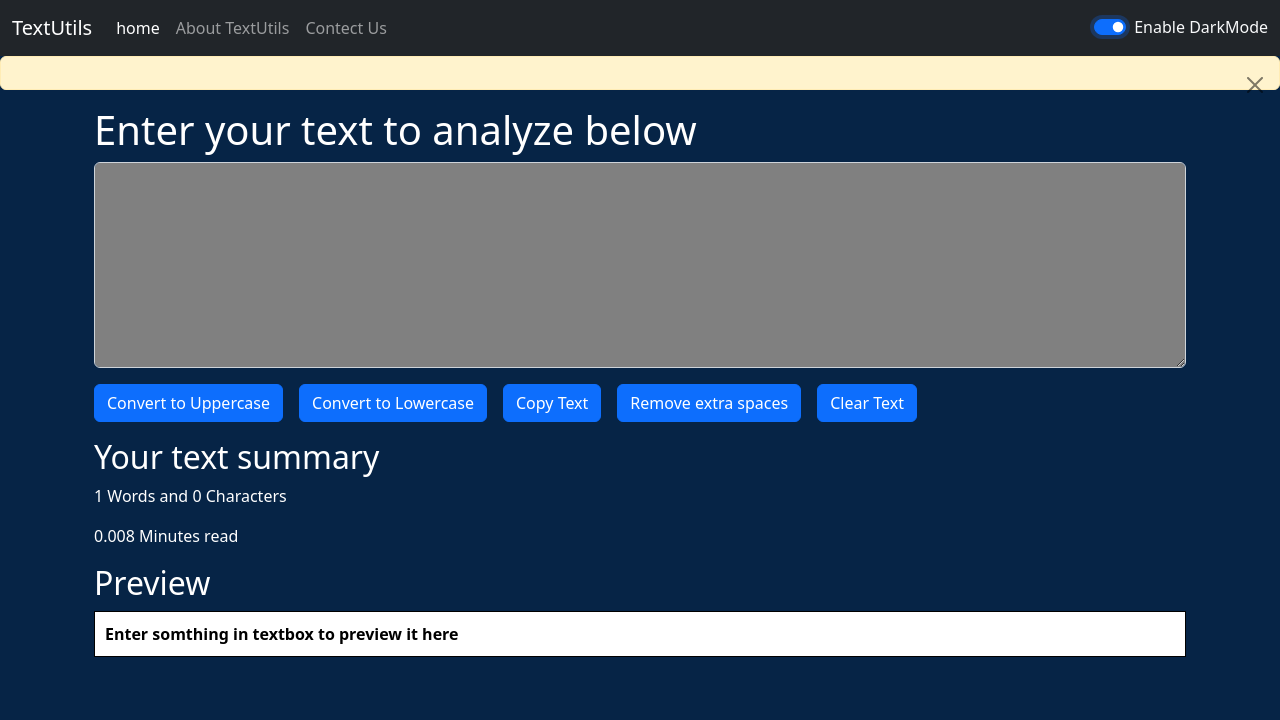
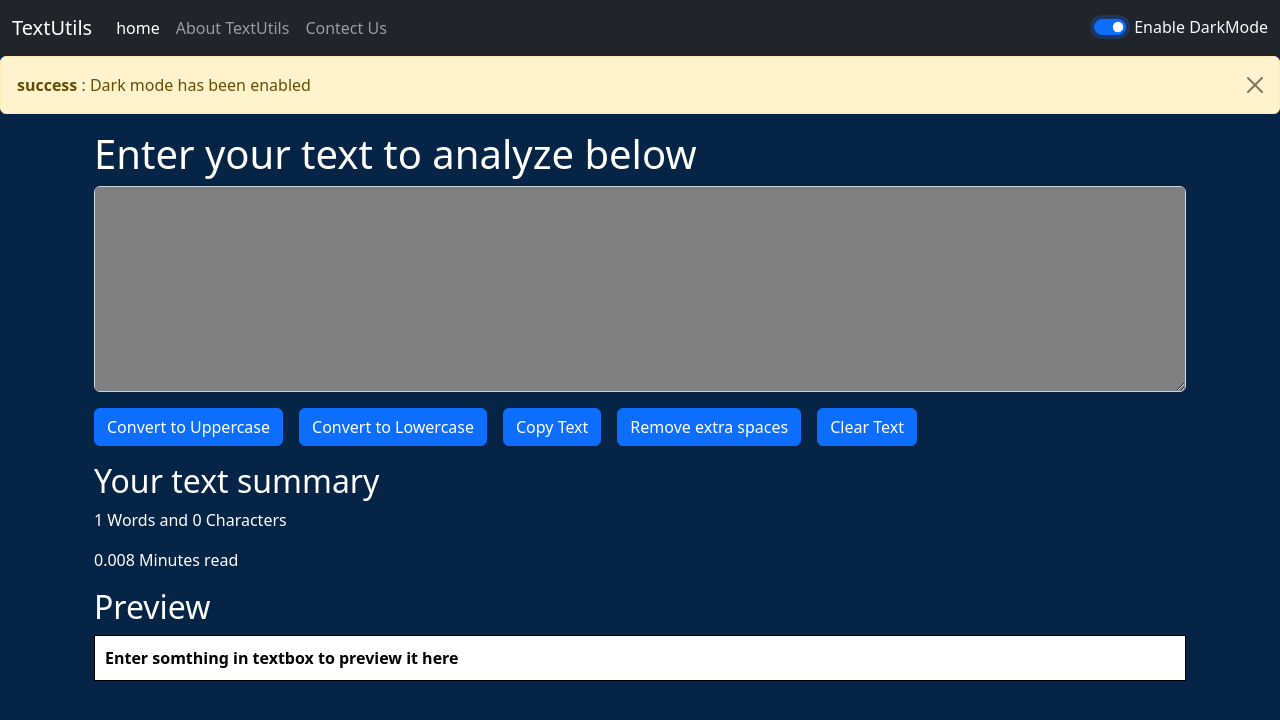
Before and after one commit to jenilsangani/TextUtils, a React (Create React App) app: page / in a window 1280 px wide. Both pictures are taken after a click on the switch "Enable DarkMode". Shown: the top 720 px of the page. Built offline with nearby package versions, Linux system fonts and the light colour scheme.

Commit message:
alert msg set

```diff
--- a/src/App.js
+++ b/src/App.js
@@ -1,3 +1,4 @@
+import { type } from "@testing-library/user-event/dist/type";
 import { useState } from "react";
 import "./App.css";
 import Alert from "./components/Alert";
@@ -14,23 +15,26 @@
     if (mode === "light") {
       setkMode("dark");
       document.body.style.backgroundColor = "#062446";
+      showAlert("Dark mode has been enabled", "success"); //Alert msg
     } else {
       setkMode("light");
       document.body.style.backgroundColor = "white";
+      showAlert("Light mode has been enabled", "success"); //Alert msg
     }
   };
-  console.log(mode);
+  console.log("Enabled" + " : " + mode + " " + "mode");    // for console
 
   // Alert
 
-  const [alert, setkAlert] = useState(null);
+  const [alert, setAlert] = useState(null);
   const showAlert = (message, type) => {
-    setkAlert({
+    setAlert({
       msg : message,
       type : type
     })
   }
-  console.log("alert msg" + " : " + alert);
+  // console.log("alert msg" + " : " + alert);   // for console
+
   return (
     <>
       <Navbar title="TextUtils" aboutText="About TextUtils" mode={mode} toggleMode={toggleMode}/>
--- a/src/components/Alert.js
+++ b/src/components/Alert.js
@@ -2,8 +2,8 @@
 
 function Alert(props) {
   return (
-    <div className="alert alert-warning alert-dismissible fade show" role="alert">
-      <strong>{props.Alert}</strong>
+    props.alert && <div className="alert alert-warning alert-dismissible fade show" role="alert">
+      <strong>{props.alert.type}</strong> : {props.alert.msg}
       <button type="button" className="btn-close" data-bs-dismiss="alert" aria-label="Close"></button>
     </div>
   );
```
